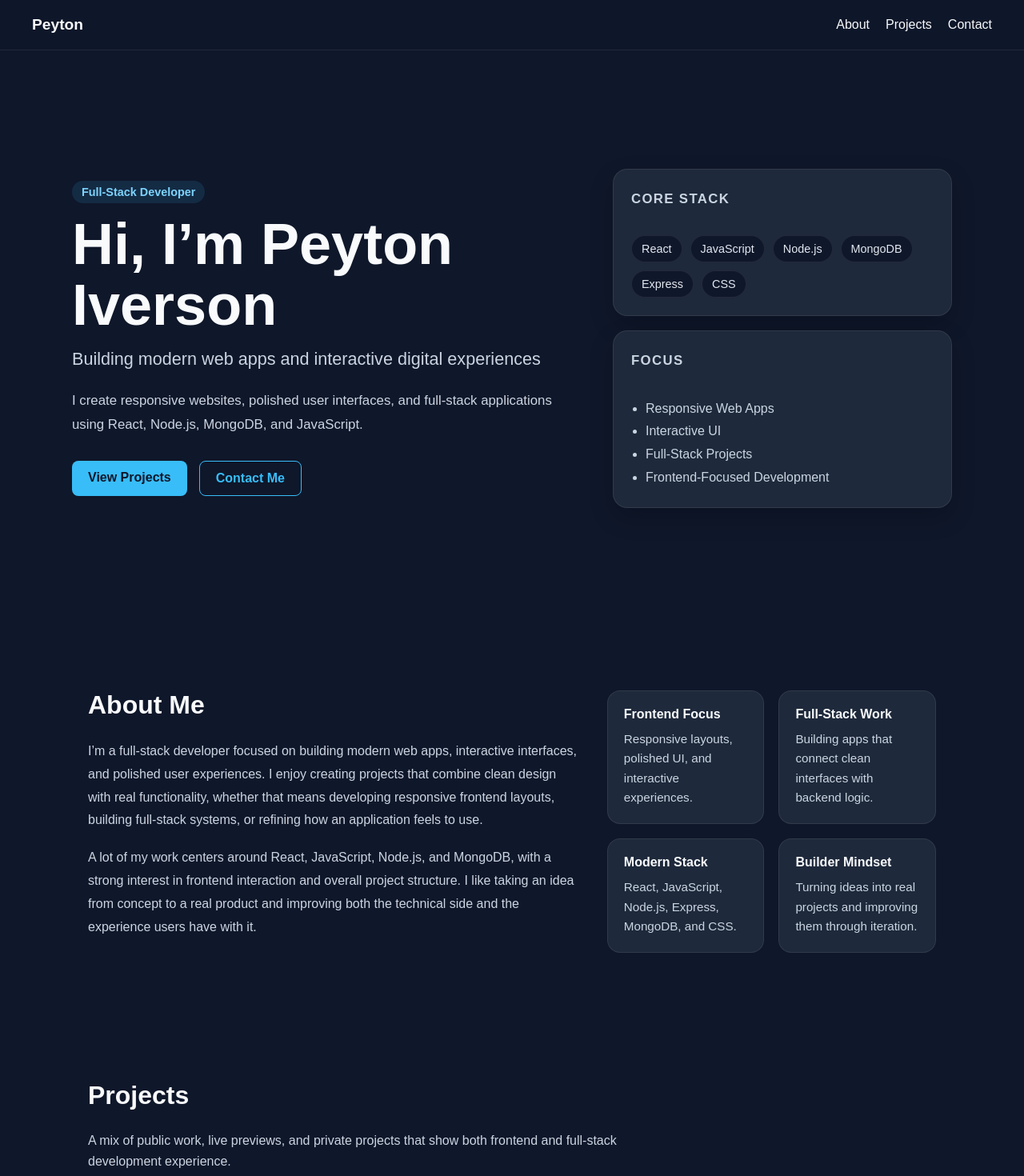
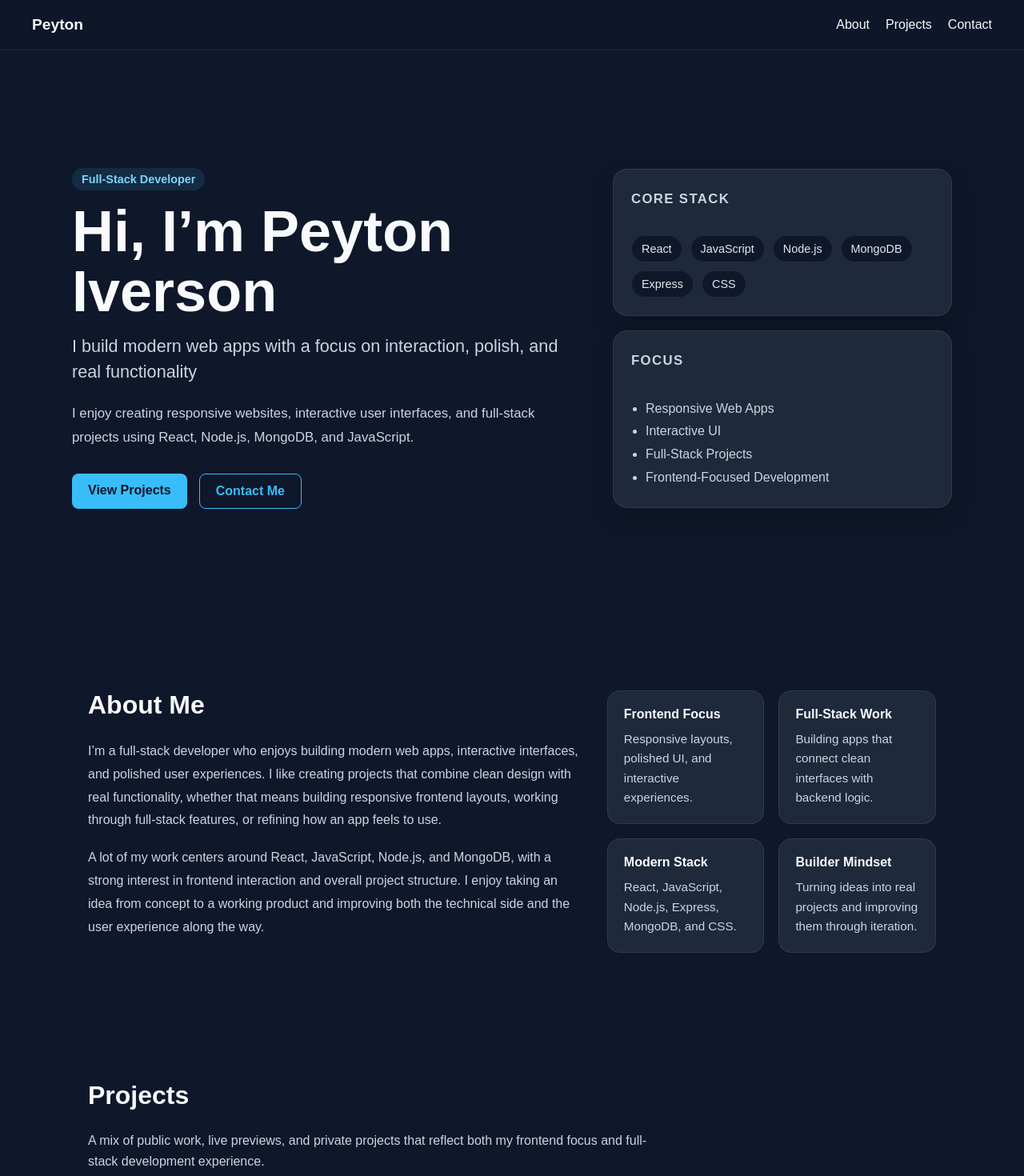
Before and after one commit to AceSpadee/Portfolio, a React (Vite) app: page / in a window 1280 px wide. Shown: the top 1470 px of the page at 80% size. Built offline with nearby package versions, Linux system fonts and the light colour scheme.

Commit message:
reworded webpage

```diff
--- a/src/App.jsx
+++ b/src/App.jsx
@@ -43,10 +43,10 @@ function App() {
           <div className="hero-content">
             <span className="hero-eyebrow">Full-Stack Developer</span>
             <h1>Hi, I’m Peyton Iverson</h1>
-            <h2>Building modern web apps and interactive digital experiences</h2>
+            <h2>I build modern web apps with a focus on interaction, polish, and real functionality</h2>
             <p>
-              I create responsive websites, polished user interfaces, and full-stack
-              applications using React, Node.js, MongoDB, and JavaScript.
+              I enjoy creating responsive websites, interactive user interfaces,
+              and full-stack projects using React, Node.js, MongoDB, and JavaScript.
             </p>
 
             <div className="hero-buttons">
@@ -86,18 +86,18 @@ function App() {
           <div className="about-text">
             <h2>About Me</h2>
             <p>
-              I’m a full-stack developer focused on building modern web apps,
-              interactive interfaces, and polished user experiences. I enjoy
+              I’m a full-stack developer who enjoys building modern web apps,
+              interactive interfaces, and polished user experiences. I like
               creating projects that combine clean design with real functionality,
-              whether that means developing responsive frontend layouts, building
-              full-stack systems, or refining how an application feels to use.
+              whether that means building responsive frontend layouts, working
+              through full-stack features, or refining how an app feels to use.
             </p>
             <p>
               A lot of my work centers around React, JavaScript, Node.js, and
               MongoDB, with a strong interest in frontend interaction and overall
-              project structure. I like taking an idea from concept to a real
-              product and improving both the technical side and the experience
-              users have with it.
+              project structure. I enjoy taking an idea from concept to a working
+              product and improving both the technical side and the user experience
+              along the way.
             </p>
           </div>
 
@@ -129,8 +129,8 @@ function App() {
         <div className="section-heading">
           <h2>Projects</h2>
           <p>
-            A mix of public work, live previews, and private projects that
-            show both frontend and full-stack development experience.
+            A mix of public work, live previews, and private projects that reflect
+            both my frontend focus and full-stack development experience.
           </p>
         </div>
 
@@ -150,9 +150,8 @@ function App() {
           <div className="contact-text">
             <h2>Contact</h2>
             <p>
-              I’m always interested in new opportunities, projects, and
-              collaborations. Feel free to reach out or connect with me through the
-              links below.
+              I’m always open to new opportunities, projects, and collaborations.
+              Feel free to reach out or connect with me through the links below.
             </p>
           </div>
 
@@ -172,7 +171,7 @@ function App() {
               rel="noreferrer"
             >
               <span className="contact-label">GitHub</span>
-              <span className="contact-value">github.com/AceSpadee</span>
+              <span className="contact-value">https://github.com/AceSpadee</span>
             </a>
           </div>
         </div>
--- a/src/components/ProjectCard.jsx
+++ b/src/components/ProjectCard.jsx
@@ -86,7 +86,7 @@ function ProjectCard({ project, onImageClick }) {
             className="project-link secondary project-button"
             onClick={toggleProjectDetails}
           >
-            {showProjectDetails ? "Hide Details" : "Project Details"}
+            {showProjectDetails ? "Hide Details" : "More About This Project"}
           </button>
         )}
       </div>
```
